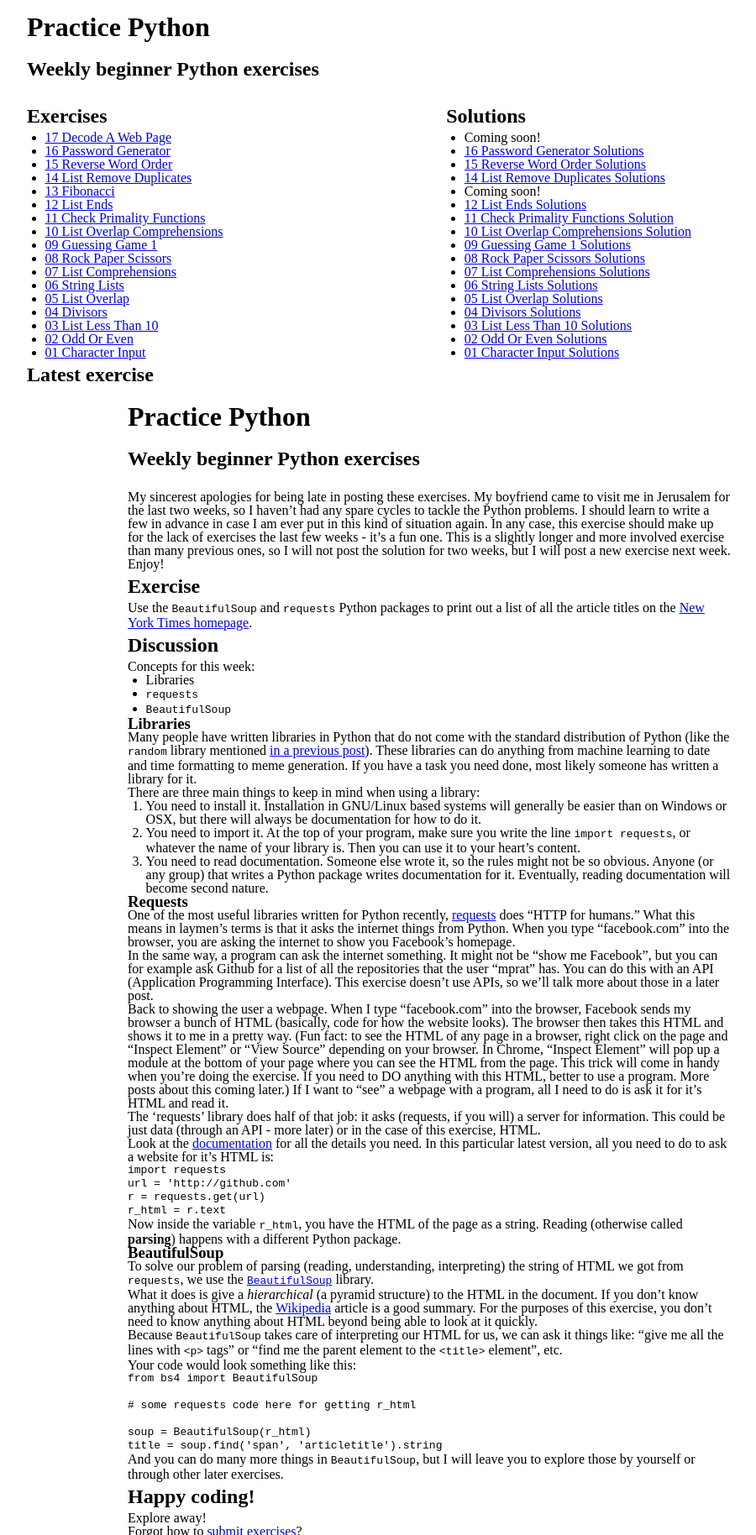
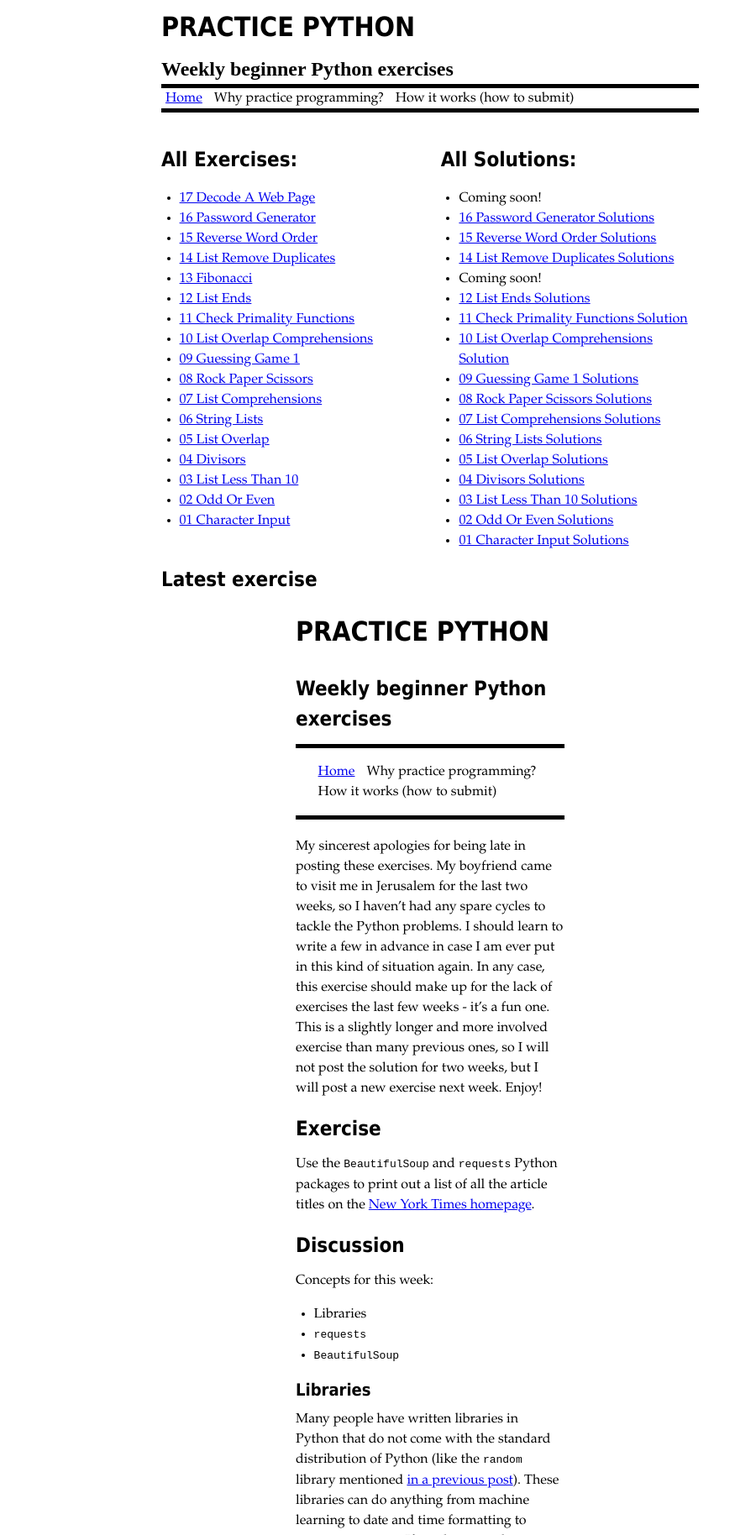
Before and after one commit to mprat/practicepython, a Jekyll site: the page built from index.html, in a window 1280 px wide, cut to the strip 0-1828 px from the top of the page. Shown: the whole strip at 84% size, without its empty margins (128-1028 px from the left). Built offline with Jekyll 4.4.1, drawn with Linux system fonts in a browser that asks for light colours.

Commit message:
basic style

```diff
--- a/_config.yml
+++ b/_config.yml
@@ -1,3 +1,4 @@
 pygments: true
 safe: true
 markdown: kramdown
+highlighter: pygments
--- a/_includes/header.html
+++ b/_includes/header.html
@@ -2,3 +2,10 @@
 	<h1>Practice Python</h1>
 	<h2>Weekly beginner Python exercises</h2>
 </div>
+<div class="header center">
+	<ul>
+		<li><a href="{{ site.url }}/">Home</a></li>
+		<li>Why practice programming?</li>
+		<li>How it works (how to submit)</li>
+	</ul>
+</div>
--- a/_layouts/default.html
+++ b/_layouts/default.html
@@ -5,6 +5,7 @@
 	<meta name="author" content="Michele Pratusevich, michele.pratusevich@gmail.com">
 	<meta charset="UTF-8">
 	<link rel="stylesheet" type="text/css" href="{{ site.url }}/css/main.css">
+	<link rel="stylesheet" type="text/css" href="{{ site.url }}/css/syntax.css">
 </head>
 <body>
 
--- a/css/main.css
+++ b/css/main.css
@@ -14,20 +14,58 @@
 	line-height: 100%
 }
 
+p {
+	margin-top: 0.5em;
+	margin-bottom: 0.5em;
+}
+
+code, pre {
+	font-family: monospace;
+}
 /* styling */
+
+.boxframe p, .boxframe ul, .boxframe ol, .header li{
+	font-family: "Book Antiqua", "Palatino Linotype", "Palatino LT STD", Georgia, serif;
+	line-height: 1.5em;
+}
+
+.header {
+	border-style: solid;
+	border-bottom-width: 5px;
+}
 
 .header h1 {
 	font-size: 2em;
 	line-height: 2em;
+	font-family: Tahoma, sans-serif;
+	text-transform: uppercase;
 }
 
-.header h2 {
+.header li{
+	list-style: none;
+	display: inline-block;
+	margin-left: 1px;
+	margin-right: 1px;
+	padding-left: 0.25em;
+	padding-right: 0.25em;
+}
+
+.header li:hover, .header li:focus {
+	background: #aaaaaa;
+}
+
+.header h2, .boxframe h2 {
 	font-size: 1.5em;
 	line-height: 1.5em;
 }
 
+.boxframe h3 {
+	font-size: 1.25em;
+	line-height: 1.25em;
+}
+
 .center {
-	width: 75%;
+	width: 50%;
 	margin-left: auto;
 	margin-right: auto;
 }
@@ -36,21 +74,30 @@
 	margin-top: 20px;
 }
 
-.boxframe h2 {
-	font-size: 1.5em;
-	line-height: 1.5em;
+.boxframe h2, .boxframe h3 {
+	margin-top: 0.75em;
+	margin-bottom: 0.5em;
+	font-family: Tahoma, sans-serif;
 }
 
 .boxframe ol, .boxframe ul {
 	margin-left: 1.35em;
 }
 
+.boxframe ul {
+	margin-top: 1em;
+	margin-bottom: 1em;
+}
+
+.left, .right {
+	margin-bottom: 1.5em;
+	width: 48%;
+}
+
 .left {
-	width: 48%;
 	float: left;
 }
 
 .right{
-	width: 48%;
 	float: right;
 }
--- /dev/null
+++ b/css/syntax.css
@@ -0,0 +1,66 @@
+/*taken from mojombo at https://github.com/mojombo/tpw/blob/master/css/syntax.css*/
+
+.highlight  {
+	background: #ffffff;
+	margin-right: 1em;
+	margin-left: 1em;
+}
+.highlight .c { color: #999988; font-style: italic } /* Comment */
+.highlight .err { color: #a61717; background-color: #e3d2d2 } /* Error */
+.highlight .k { font-weight: bold } /* Keyword */
+.highlight .o { font-weight: bold } /* Operator */
+.highlight .cm { color: #999988; font-style: italic } /* Comment.Multiline */
+.highlight .cp { color: #999999; font-weight: bold } /* Comment.Preproc */
+.highlight .c1 { color: #999988; font-style: italic } /* Comment.Single */
+.highlight .cs { color: #999999; font-weight: bold; font-style: italic } /* Comment.Special */
+.highlight .gd { color: #000000; background-color: #ffdddd } /* Generic.Deleted */
+.highlight .gd .x { color: #000000; background-color: #ffaaaa } /* Generic.Deleted.Specific */
+.highlight .ge { font-style: italic } /* Generic.Emph */
+.highlight .gr { color: #aa0000 } /* Generic.Error */
+.highlight .gh { color: #999999 } /* Generic.Heading */
+.highlight .gi { color: #000000; background-color: #ddffdd } /* Generic.Inserted */
+.highlight .gi .x { color: #000000; background-color: #aaffaa } /* Generic.Inserted.Specific */
+.highlight .go { color: #888888 } /* Generic.Output */
+.highlight .gp { color: #555555 } /* Generic.Prompt */
+.highlight .gs { font-weight: bold } /* Generic.Strong */
+.highlight .gu { color: #aaaaaa } /* Generic.Subheading */
+.highlight .gt { color: #aa0000 } /* Generic.Traceback */
+.highlight .kc { font-weight: bold } /* Keyword.Constant */
+.highlight .kd { font-weight: bold } /* Keyword.Declaration */
+.highlight .kp { font-weight: bold } /* Keyword.Pseudo */
+.highlight .kr { font-weight: bold } /* Keyword.Reserved */
+.highlight .kt { color: #445588; font-weight: bold } /* Keyword.Type */
+.highlight .m { color: #009999 } /* Literal.Number */
+.highlight .s { color: #d14 } /* Literal.String */
+.highlight .na { color: #008080 } /* Name.Attribute */
+.highlight .nb { color: #0086B3 } /* Name.Builtin */
+.highlight .nc { color: #445588; font-weight: bold } /* Name.Class */
+.highlight .no { color: #008080 } /* Name.Constant */
+.highlight .ni { color: #800080 } /* Name.Entity */
+.highlight .ne { color: #990000; font-weight: bold } /* Name.Exception */
+.highlight .nf { color: #990000; font-weight: bold } /* Name.Function */
+.highlight .nn { color: #555555 } /* Name.Namespace */
+.highlight .nt { color: #000080 } /* Name.Tag */
+.highlight .nv { color: #008080 } /* Name.Variable */
+.highlight .ow { font-weight: bold } /* Operator.Word */
+.highlight .w { color: #bbbbbb } /* Text.Whitespace */
+.highlight .mf { color: #009999 } /* Literal.Number.Float */
+.highlight .mh { color: #009999 } /* Literal.Number.Hex */
+.highlight .mi { color: #009999 } /* Literal.Number.Integer */
+.highlight .mo { color: #009999 } /* Literal.Number.Oct */
+.highlight .sb { color: #d14 } /* Literal.String.Backtick */
+.highlight .sc { color: #d14 } /* Literal.String.Char */
+.highlight .sd { color: #d14 } /* Literal.String.Doc */
+.highlight .s2 { color: #d14 } /* Literal.String.Double */
+.highlight .se { color: #d14 } /* Literal.String.Escape */
+.highlight .sh { color: #d14 } /* Literal.String.Heredoc */
+.highlight .si { color: #d14 } /* Literal.String.Interpol */
+.highlight .sx { color: #d14 } /* Literal.String.Other */
+.highlight .sr { color: #009926 } /* Literal.String.Regex */
+.highlight .s1 { color: #d14 } /* Literal.String.Single */
+.highlight .ss { color: #990073 } /* Literal.String.Symbol */
+.highlight .bp { color: #999999 } /* Name.Builtin.Pseudo */
+.highlight .vc { color: #008080 } /* Name.Variable.Class */
+.highlight .vg { color: #008080 } /* Name.Variable.Global */
+.highlight .vi { color: #008080 } /* Name.Variable.Instance */
+.highlight .il { color: #009999 } /* Literal.Number.Integer.Long */
--- a/index.html
+++ b/index.html
@@ -4,7 +4,7 @@
 ---
 
 <div class="left">
-<h2> Exercises </h2>
+<h2> All Exercises: </h2>
 <ul>
 	{% for post in site.tags.exercise %}
     <li>
@@ -15,7 +15,7 @@
 </div>
 
 <div class="right">
-<h2> Solutions </h2>
+<h2> All Solutions: </h2>
 <ul>
   {% assign count = site.tags.exercise.size %}
   {% assign solist = (site.tags.solution | sort: 'title') %}
@@ -33,6 +33,6 @@
 </ul>
 </div>
 
-<h2> Latest exercise</h2>
+<h2>Latest exercise</h2>
 
 {{ site.tags.exercise | first }}
```
Also changed, not shown: _posts/2014-03-12-06-string-lists.md (+13 -13 lines).
